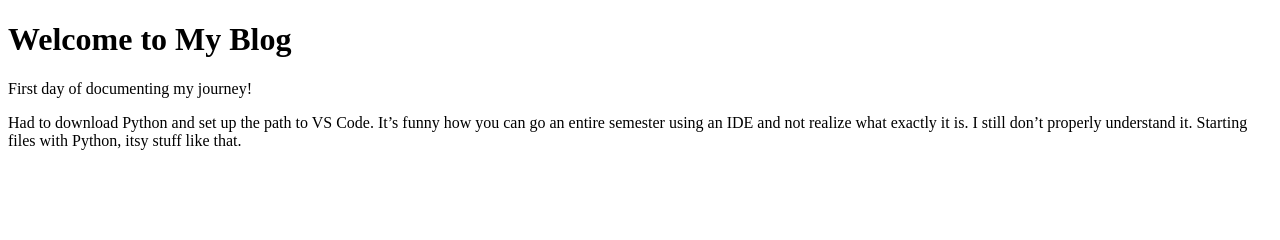
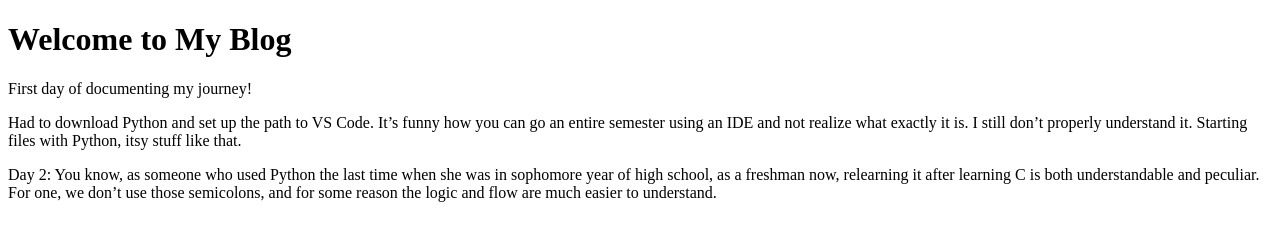
Before and after one commit to NikiLego/NikiLego.github.io, a plain HTML site: page index.html in a window 1280 px wide. Drawn offline with Linux system fonts and the light colour scheme.

Commit message:
Update index.html

```diff
--- a/index.html
+++ b/index.html
@@ -13,5 +13,11 @@
     Had to download Python and set up the path to VS Code. It’s funny how you can go an entire semester using an IDE
     and not realize what exactly it is. I still don’t properly understand it. Starting files with Python, itsy stuff like that.
   </p>
+
+  <p>
+    Day 2: You know, as someone who used Python the last time when she was in sophomore year of high school,
+    as a freshman now, relearning it after learning C is both understandable and peculiar.
+    For one, we don’t use those semicolons, and for some reason the logic and flow are much easier to understand.
+  </p>
 </body>
 </html>
```
